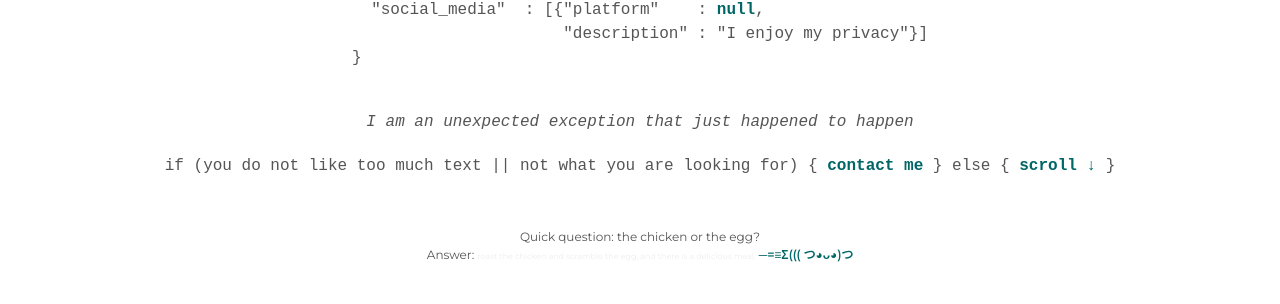
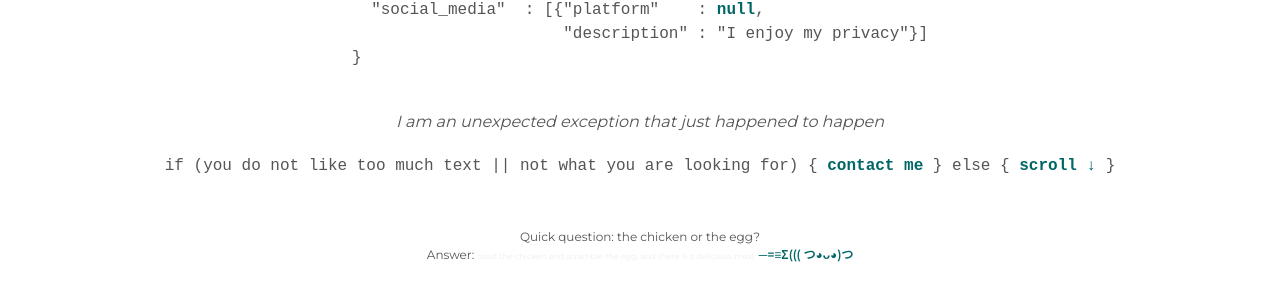
Before and after one commit to mingkichong/mingkichong.github.io, a Jekyll site: the page built from index.html, in a window 1280 px wide. Shown: the part 1323-1627 px from the top of the page. Built offline with Jekyll 4.4.1, drawn with Linux system fonts in a browser that asks for light colours.

Commit message:
pre to div

```diff
--- a/_includes/summary.html
+++ b/_includes/summary.html
@@ -25,7 +25,7 @@
 </center>
 
 <div>
-  <pre class="about_user_description"> {{site.user_description}} </pre>
+  <div class="about_user_description"> {{site.user_description}} </div>
 </div>
 
 <div class="about_details">
```
